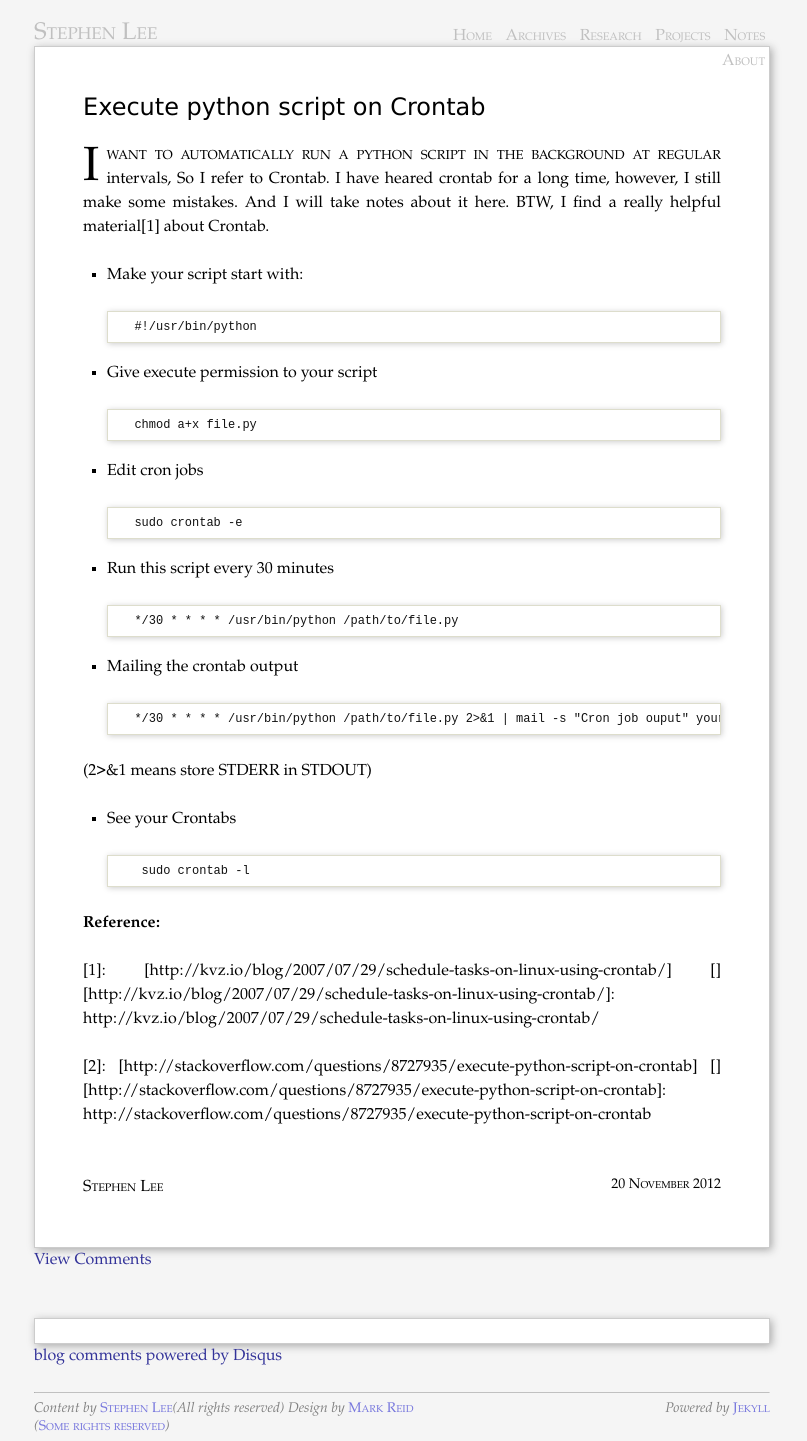
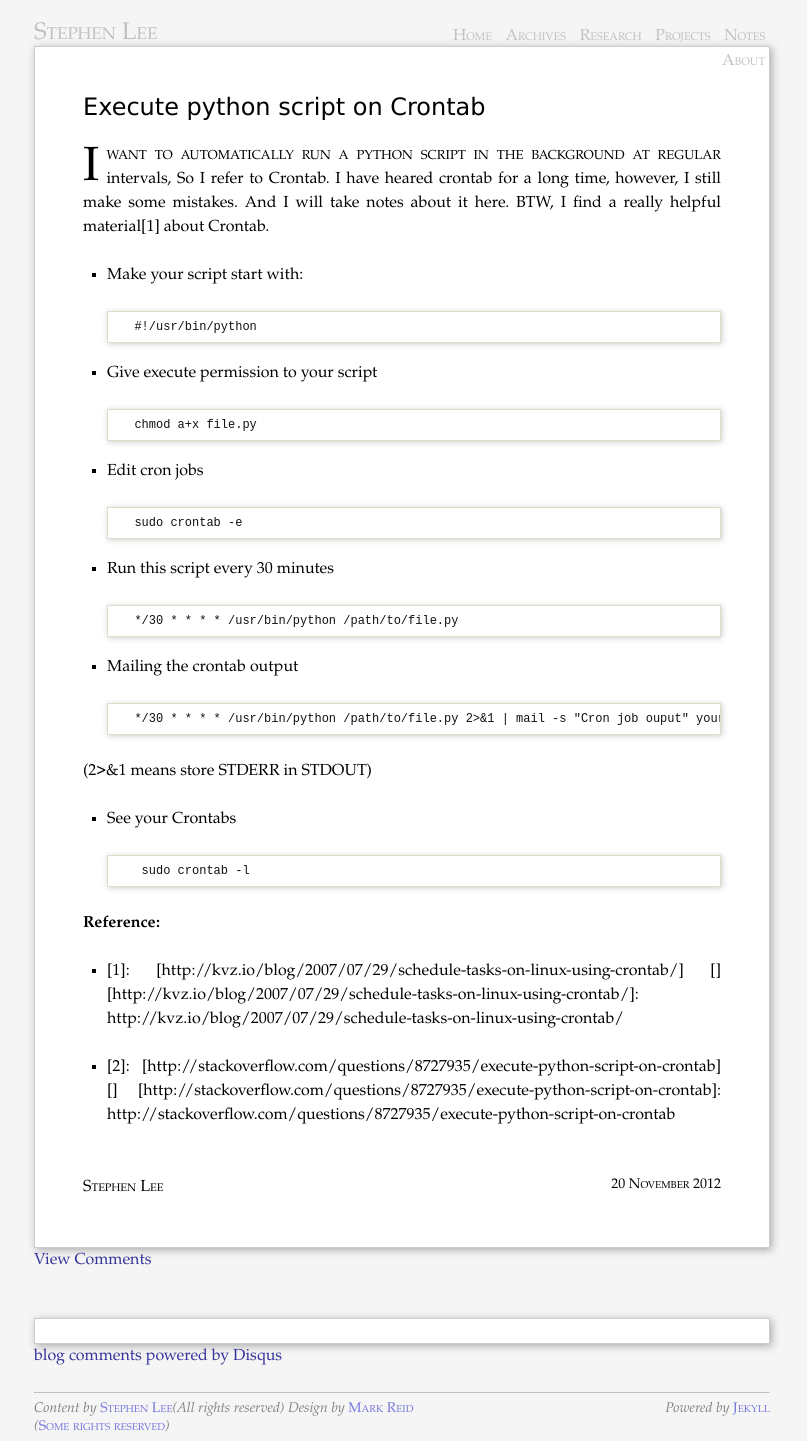
Before and after one commit to stephenLee/stephenlee.github.com, a Jekyll site: the page built from _posts/2012-11-20-Execute-python-Script-on-Crontab.md, in a window 1280 px wide. Shown: the whole page, without its empty margins (238-1045 px from the left). Built offline with Jekyll 4.4.1, drawn with Linux system fonts in a browser that asks for light colours; comment, search, counter and statistics services are not loaded.

```diff
--- a/_posts/2012-11-20-Execute-python-Script-on-Crontab.md
+++ b/_posts/2012-11-20-Execute-python-Script-on-Crontab.md
@@ -35,9 +35,8 @@ I want to automatically run a python script in the background at regular interva
 
 **Reference:**
 
-\[1\]: [http://kvz.io/blog/2007/07/29/schedule-tasks-on-linux-using-crontab/] []
+* \[1\]: [http://kvz.io/blog/2007/07/29/schedule-tasks-on-linux-using-crontab/] []
 [http://kvz.io/blog/2007/07/29/schedule-tasks-on-linux-using-crontab/]: http://kvz.io/blog/2007/07/29/schedule-tasks-on-linux-using-crontab/
 
-\[2\]: [http://stackoverflow.com/questions/8727935/execute-python-script-on-crontab] []
-[http://stackoverflow.com/questions/8727935/execute-python-script-on-crontab]:
-http://stackoverflow.com/questions/8727935/execute-python-script-on-crontab
+* \[2\]: [http://stackoverflow.com/questions/8727935/execute-python-script-on-crontab] []
+[http://stackoverflow.com/questions/8727935/execute-python-script-on-crontab]: http://stackoverflow.com/questions/8727935/execute-python-script-on-crontab
```
